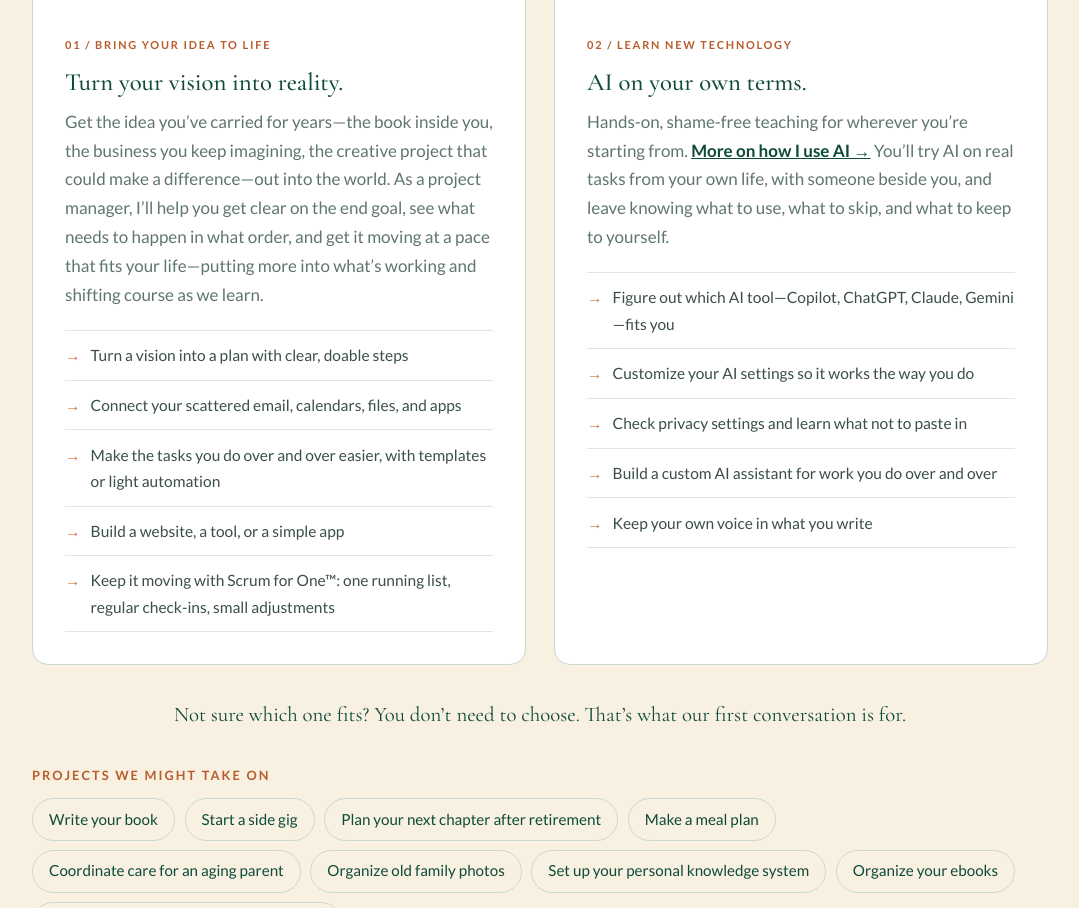
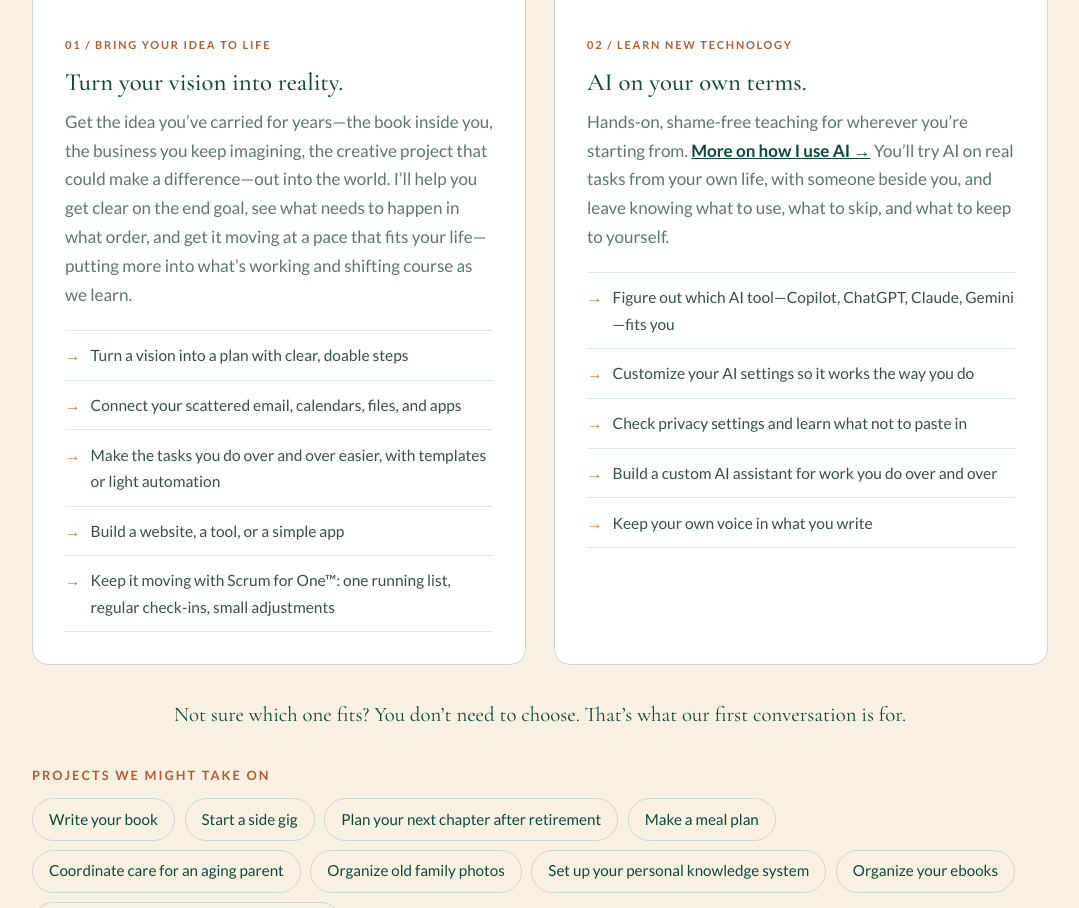
Before and after one commit to ignitehealingai/embodiedworksolutions, a plain HTML site: page help.html in a window 1280 px wide. Shown: the part 881-1789 px from the top of the page, without its empty margins (100-1179 px from the left). Drawn offline with nearby package versions, Linux system fonts and the light colour scheme.

Commit message:
How I help: remove 'As a project manager'
Co-Authored-By: Claude Opus 5.5 <noreply@anthropic.com>
Claude-Session: https://claude.ai/code/session_01PViRx94FvAMnKPEn4FoKMo

```diff
--- a/help.html
+++ b/help.html
@@ -340,7 +340,7 @@
         <div class="body">
           <span class="tag">01 / Bring your idea to life</span>
           <h3>Turn your vision into reality.</h3>
-          <p class="muted">Get the idea you’ve carried for years—the book inside you, the business you keep imagining, the creative project that could make a difference—out into the world. As a project manager, I’ll help you get clear on the end goal, see what needs to happen in what order, and get it moving at a pace that fits your life—putting more into what’s working and shifting course as we learn.</p>
+          <p class="muted">Get the idea you’ve carried for years—the book inside you, the business you keep imagining, the creative project that could make a difference—out into the world. I’ll help you get clear on the end goal, see what needs to happen in what order, and get it moving at a pace that fits your life—putting more into what’s working and shifting course as we learn.</p>
           <ul>
             <li>Turn a vision into a plan with clear, doable steps</li>
             <li>Connect your scattered email, calendars, files, and apps</li>
```
